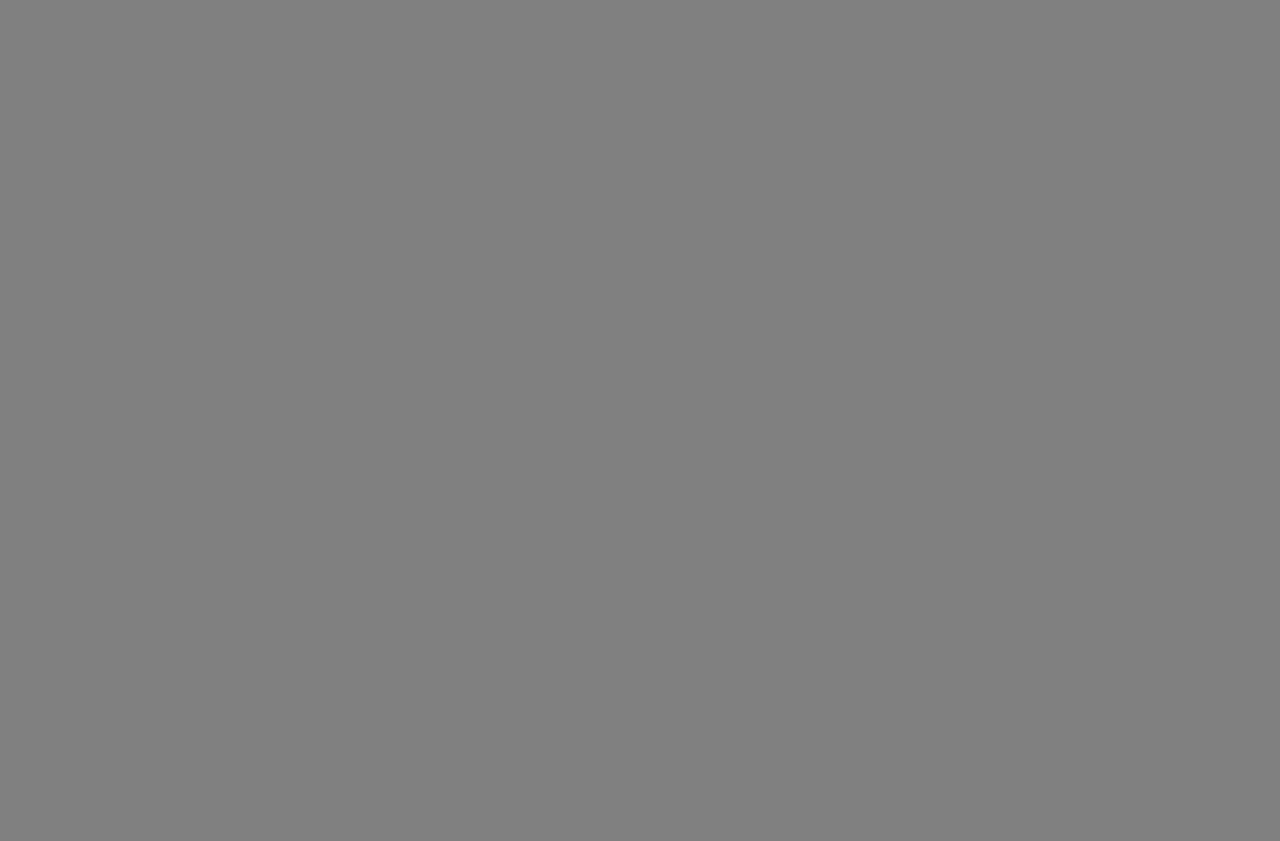
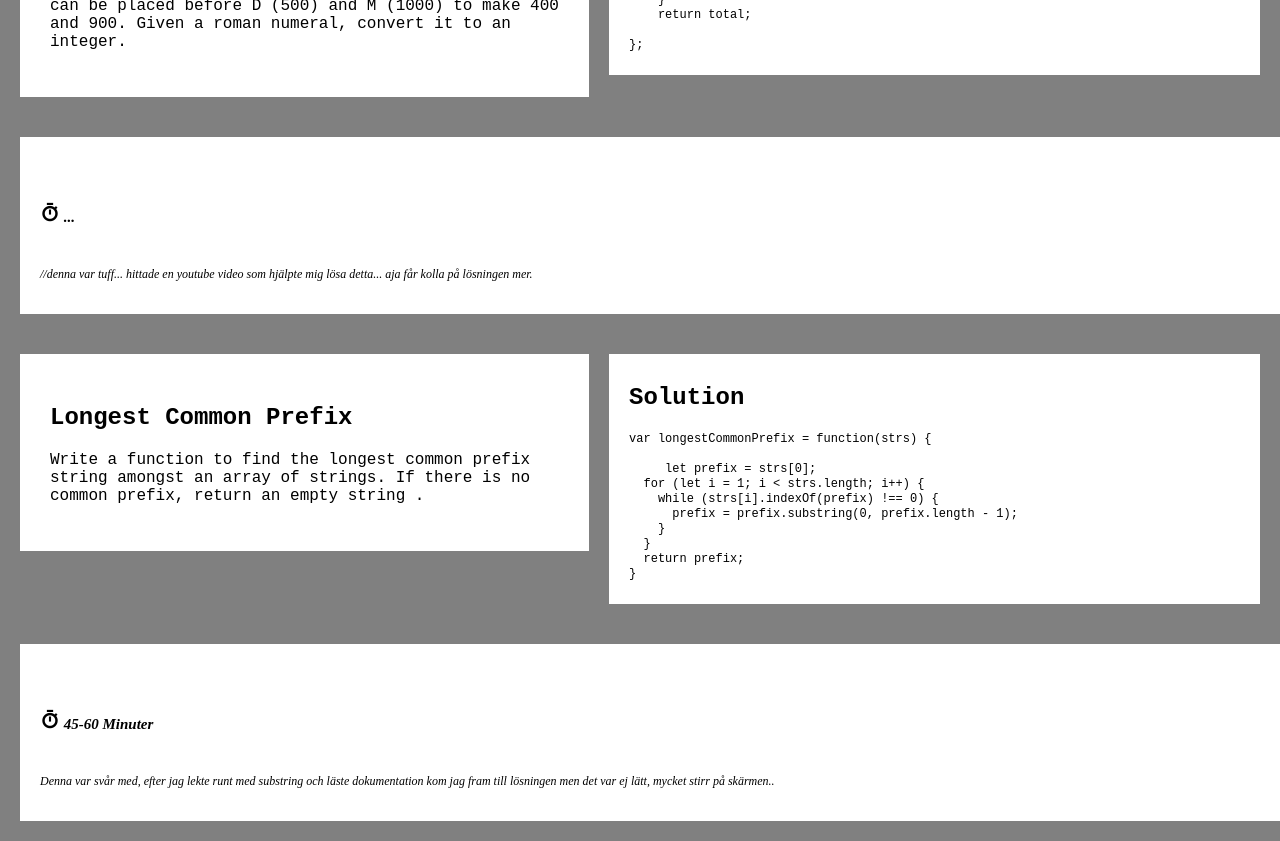
Before and after one commit to pengabutiken/leet-codeTheoResultat, a Vue app: page / in a window 1280 px wide. Shown: the part 1440-2281 px from the top of the page. Before the commit the page ends 1242 px from the top, so only its background shows below. Built offline with nearby package versions, Linux system fonts and the light colour scheme; a web font is replaced by a local one.

Commit message:
problem 4 + lite styling på kommentar funktionen

```diff
--- a/index.html
+++ b/index.html
@@ -4,6 +4,7 @@
     <meta charset="UTF-8" />
     <link rel="icon" type="image/svg+xml" href="/vite.svg" />
     <meta name="viewport" content="width=device-width, initial-scale=1.0" />
+    <link rel="stylesheet" href="https://fonts.googleapis.com/css2?family=Material+Symbols+Outlined:opsz,wght,FILL,GRAD@24,400,0,0&icon_names=timer" />
     <title>leetcode</title>
   </head>
   <body>
--- a/src/App.vue
+++ b/src/App.vue
@@ -21,7 +21,7 @@ return [];
 "
         ></Solution>
       </section>
-      <Comment comments="// tänkte som i en bubbel sort och efter det blev det ganska simpelt."> </Comment>
+      <Comment comments="// tänkte som i en bubbel sort och efter det blev det ganska simpelt." time="20-25 Minuter"> </Comment>
 
       <section class="row">
         <Problem
@@ -39,6 +39,7 @@ return [];
     }"
         ></Solution>
       </section>
+      <Comment  time="10 Minuter"comments="// förstod ganska snabbt att jag skulle behöva anvönda reverse, split och join men det tog lite tid för mig att förstå att man skulle ge dem tomma citationstecken som parametrar fick kolla upp js dokumentation."> </Comment>
       <section class="row">
         <Problem title="Roman to Integer" description="Roman numerals are
         represented by seven different symbols: I, V, X, L, C, D and M. Symbol
@@ -78,6 +79,26 @@ return [];
 
 };"></Solution>
       </section>
+      <Comment time="..." comments="//denna var tuff... hittade en youtube video som hjälpte mig lösa detta... aja får kolla på lösningen mer."></Comment>
+
+    <section class="row">
+      <Problem title="Longest Common Prefix" description="Write a function to find the longest common prefix string amongst an array of strings.
+
+If there is no common prefix, return an empty string ."></Problem>
+<Solution solution="var longestCommonPrefix = function(strs) {
+
+     let prefix = strs[0];
+  for (let i = 1; i < strs.length; i++) {
+    while (strs[i].indexOf(prefix) !== 0) {
+      prefix = prefix.substring(0, prefix.length - 1);
+    }
+  }
+  return prefix;
+}"></Solution>
+
+
+    </section>
+    <Comment time="45-60 Minuter" comments="Denna var svår med, efter jag lekte runt med substring och läste dokumentation kom jag fram till lösningen men det var ej lätt, mycket stirr på skärmen.." ></Comment>
     </div>
   </div>
 </template>
--- a/src/components/Comment.vue
+++ b/src/components/Comment.vue
@@ -1,17 +1,24 @@
 <template>
+
+<div>
+
+    <h6> <span class="material-symbols-outlined">
+timer
+</span> {{ time }}</h6>
 <p>{{ comments }}</p>
-
+</div>
 </template>
 
 <script setup>
 defineProps({
-    comments:String
+    comments:String,
+    time:String
 })
 </script>
 
 
 <style scoped>
-p{
+div{
     width: 100%;
     background-color: white;
     padding: 20px;
@@ -19,5 +26,16 @@ p{
     font-style: italic;
     font-weight: 100;
     font-size: 12px;
+
+}
+span{
+    font-size:20px;
+    line-height: 2;
+    font-weight: bold;
+}
+h6{
+    font-style: none;
+    font-weight: bold;
+    font-size: 15px;
 }
 </style>
```
